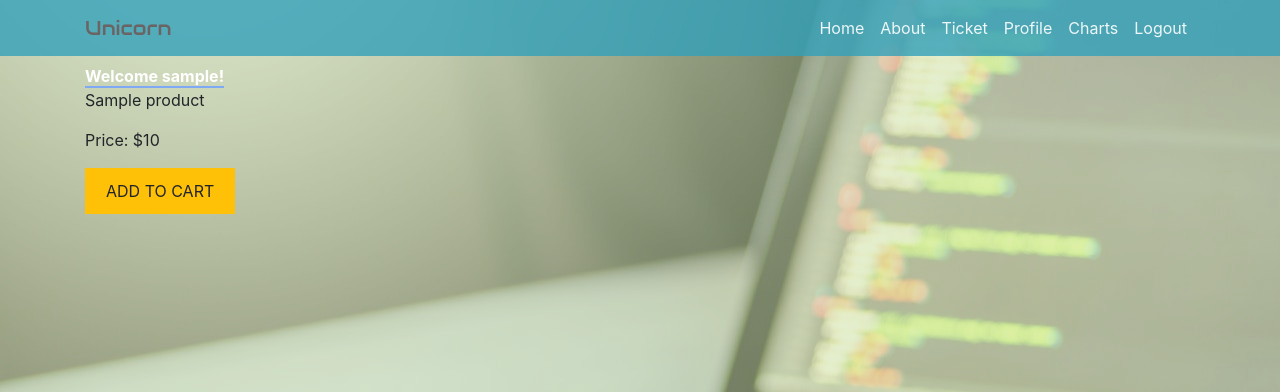
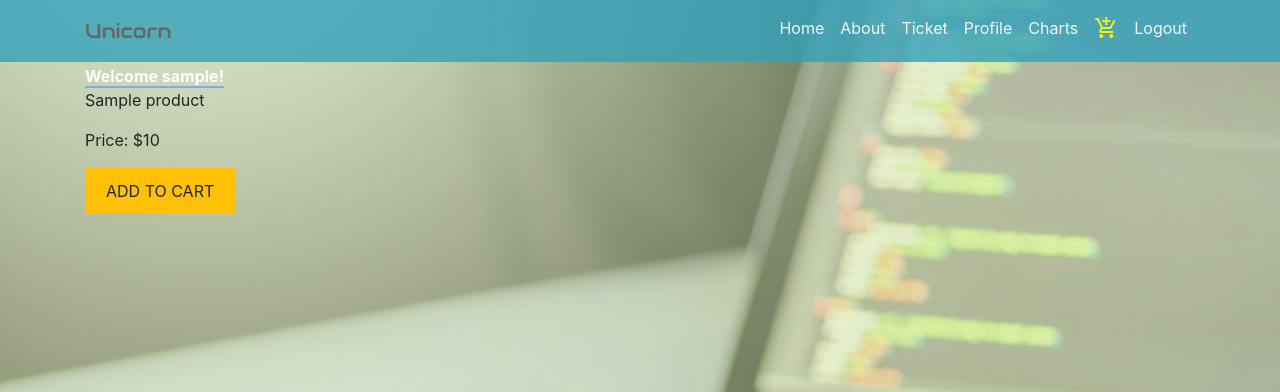
Before and after one commit to Code-Institute-Submissions/django_project-2, a Django app: page /products/ in a window 1280 px wide. Shown: the top 392 px of the page. Run offline with Django 3.2, Linux system fonts and the light colour scheme; a user stored in the database is signed in; tables that the repository leaves empty hold one stand-in row (values such as "Sample post"); some libraries are stand-ins or nearby versions.

Commit message:
Product cart added to nav

```diff
--- a/tracker/static/tracker/main.css
+++ b/tracker/static/tracker/main.css
@@ -7,6 +7,10 @@
   --yellow: #f4f11a;
   --red:    #fd0a0a;
   --green:  #10e810;
+}
+
+.yellow {
+  color: var(--yellow)
 }
 
 a:hover {
--- a/tracker/templates/tracker/base.html
+++ b/tracker/templates/tracker/base.html
@@ -56,6 +56,11 @@
               </li>
               <li class="nav-item">
                 <a class="nav-link" href="{% url 'tracker-graphs' %}">Charts</a>
+              </li>
+              <li class="nav-item">
+                <a class="nav-link" href="{% url 'products:product-list' %}">
+                  <i class="material-icons yellow">add_shopping_cart</i>
+                </a>
               </li>
               <li class="nav-item">
                 <a class="nav-link" href="{% url 'logout' %}">Logout</a>
```
